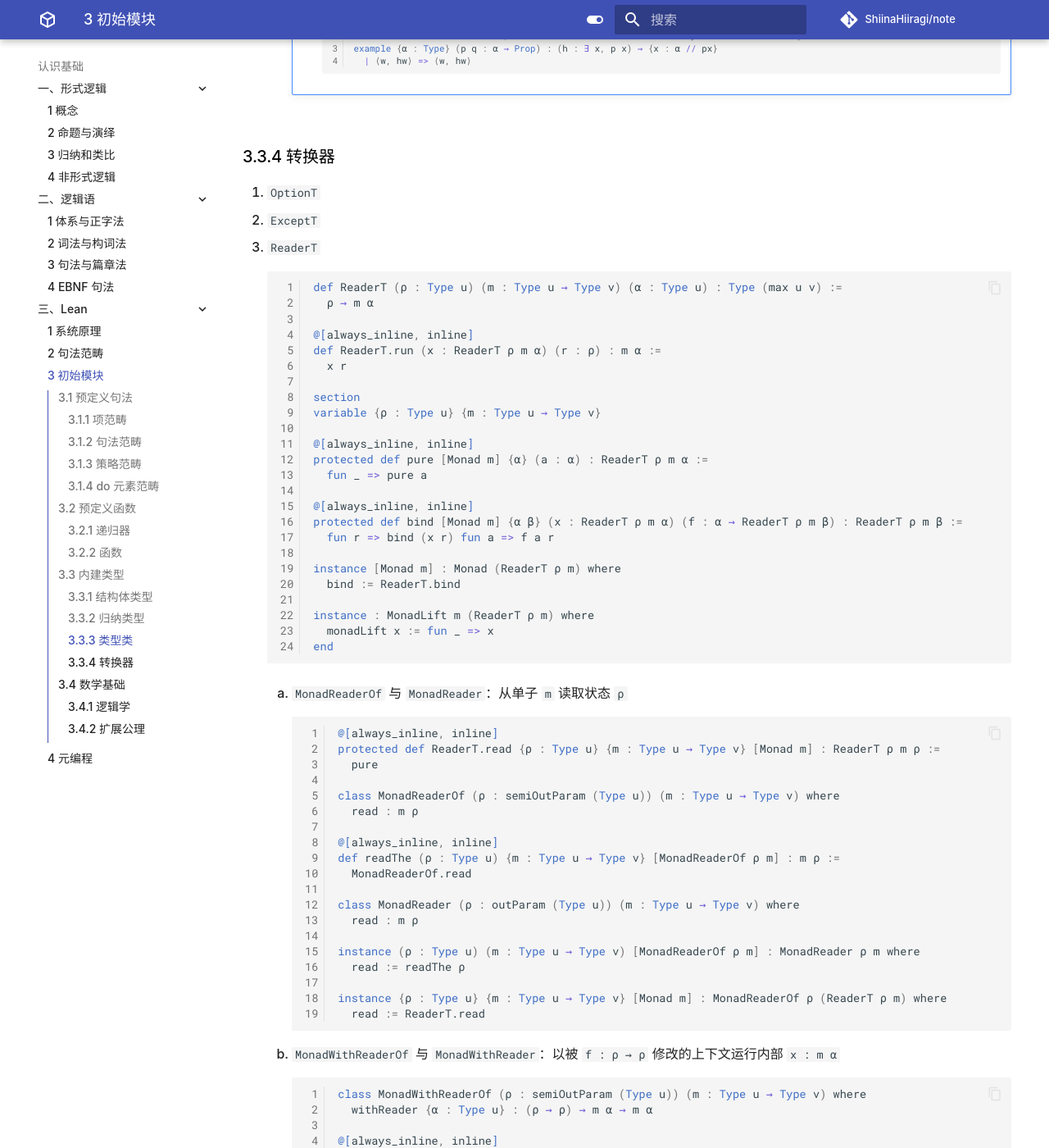
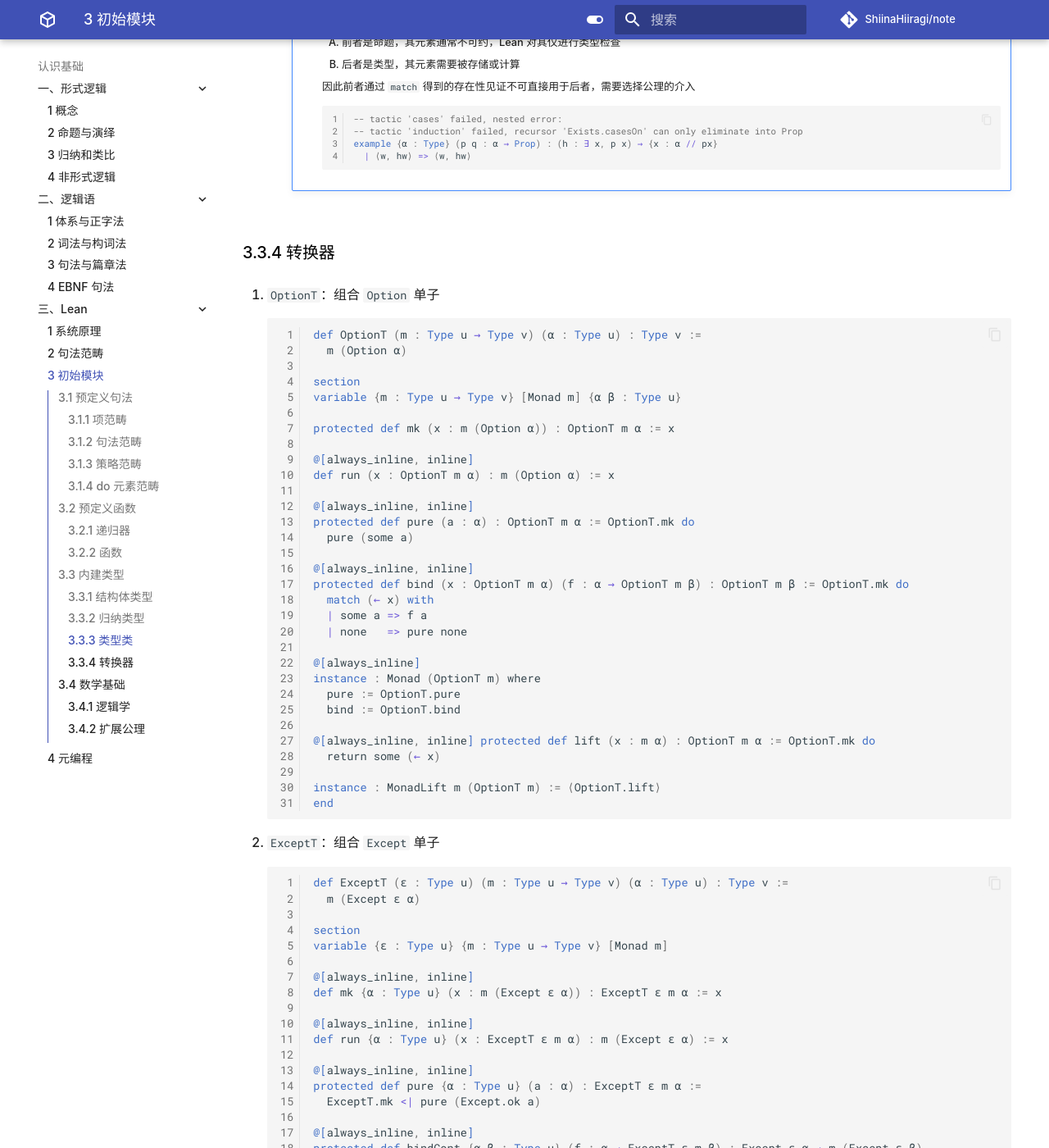
Before and after one commit to ShiinaHiiragi/note, an MkDocs documentation site: the page built from docs/cogn/lean/init.md, in a window 1280 px wide and 1400 px high, scrolled down 31037 px. Shown: the whole window at 82% size. Built offline with MkDocs 1.6.1 and Material for MkDocs 9.7.7, drawn with Linux system fonts in a browser that asks for light colours; comment, search, counter and statistics services are not loaded; some of the changed text lies outside the part shown.

Commit message:
eliminate todo

````diff
--- a/docs/cogn/lean/init.md
+++ b/docs/cogn/lean/init.md
@@ -365,8 +365,8 @@
         syntax discharger :=
           atomic(" (" patternIgnore(&"discharger" <|> &"disch")) " := " withoutPosition(tacticSeq) ")"
 
-        syntax simpPre   := "↓"
-        syntax simpPost  := "↑"
+        syntax simpPre := "↓"
+        syntax simpPost := "↑"
 
         syntax simpLemma := (simpPre <|> simpPost)? patternIgnore("← " <|> "<- ")? term
         syntax simpErase := "-" term:max
@@ -657,6 +657,13 @@
         def outParam (α : Sort u) : Sort u := α
         ```
 
+    3. `semiOutParam`：在类型类中标记半输出参数，此时类型类的实例需始终为该参数填充一个值
+
+        ```lean
+        @[reducible]
+        def semiOutParam (α : Sort u) : Sort u := α
+        ```
+
 ## 3.3 内建类型
 ### 3.3.1 结构体类型
 1. 数据类型
@@ -678,7 +685,7 @@
         @[pp_using_anonymous_constructor]
         structure Fin (n : Nat) where
           mk ::
-          val  : Nat
+          val : Nat
           isLt : LT.lt val n
 
         structure BitVec (w : Nat) where
@@ -838,7 +845,7 @@
 
         ```lean linenums="1"
         inductive Int : Type where
-          | ofNat   : Nat → Int
+          | ofNat : Nat → Int
           | negSucc : Nat → Int
         ```
 
@@ -945,12 +952,12 @@
         deriving Inhabited, BEq, Hashable, Repr
 
         inductive Level where
-          | zero   : Level
-          | succ   : Level → Level
-          | max    : Level → Level → Level
-          | imax   : Level → Level → Level
-          | param  : Name → Level
-          | mvar   : LMVarId → Level
+          | zero : Level
+          | succ : Level → Level
+          | max : Level → Level → Level
+          | imax : Level → Level → Level
+          | param : Name → Level
+          | mvar : LMVarId → Level
         with ...
 
         inductive BinderInfo where
@@ -1004,7 +1011,7 @@
     ```lean linenums="1"
     def IO.RealWorld : Type := Unit
     inductive EStateM.Result (ε σ α : Type u) where
-      | ok    : α → σ → Result ε σ α
+      | ok : α → σ → Result ε σ α
       | error : ε → σ → Result ε σ α
 
     def EStateM (ε σ α : Type u) := σ → Result ε σ α
@@ -1462,7 +1469,7 @@
 
         class Alternative (f : Type u → Type v) extends Applicative f : Type (max (u+1) v) where
           failure : {α : Type u} → f α
-          orElse  : {α : Type u} → f α → (Unit → f α) → f α
+          orElse : {α : Type u} → f α → (Unit → f α) → f α
         instance (f : Type u → Type v) (α : Type u) [Alternative f] : OrElse (f α) := ⟨Alternative.orElse⟩
         ```
 
@@ -1629,20 +1636,118 @@
                 ```
 
 ### 3.3.4 转换器
-1. `OptionT`
-2. `ExceptT`
-3. `ReaderT`
+1. `OptionT`：组合 `Option` 单子
+
+    ```lean linenums="1"
+    def OptionT (m : Type u → Type v) (α : Type u) : Type v :=
+      m (Option α)
+
+    section
+    variable {m : Type u → Type v} [Monad m] {α β : Type u}
+
+    protected def mk (x : m (Option α)) : OptionT m α := x
+
+    @[always_inline, inline]
+    def run (x : OptionT m α) : m (Option α) := x
+
+    @[always_inline, inline]
+    protected def pure (a : α) : OptionT m α := OptionT.mk do
+      pure (some a)
+
+    @[always_inline, inline]
+    protected def bind (x : OptionT m α) (f : α → OptionT m β) : OptionT m β := OptionT.mk do
+      match (← x) with
+      | some a => f a
+      | none   => pure none
+
+    @[always_inline]
+    instance : Monad (OptionT m) where
+      pure := OptionT.pure
+      bind := OptionT.bind
+
+    @[always_inline, inline] protected def lift (x : m α) : OptionT m α := OptionT.mk do
+      return some (← x)
+
+    instance : MonadLift m (OptionT m) := ⟨OptionT.lift⟩
+    end
+    ```
+
+2. `ExceptT`：组合 `Except` 单子
+
+    ```lean linenums="1"
+    def ExceptT (ε : Type u) (m : Type u → Type v) (α : Type u) : Type v :=
+      m (Except ε α)
+
+    section
+    variable {ε : Type u} {m : Type u → Type v} [Monad m]
+
+    @[always_inline, inline]
+    def mk {α : Type u} (x : m (Except ε α)) : ExceptT ε m α := x
+
+    @[always_inline, inline]
+    def run {α : Type u} (x : ExceptT ε m α) : m (Except ε α) := x
+
+    @[always_inline, inline]
+    protected def pure {α : Type u} (a : α) : ExceptT ε m α :=
+      ExceptT.mk <| pure (Except.ok a)
+
+    @[always_inline, inline]
+    protected def bindCont {α β : Type u} (f : α → ExceptT ε m β) : Except ε α → m (Except ε β)
+      | Except.ok a    => f a
+      | Except.error e => pure (Except.error e)
+
+    @[always_inline, inline]
+    protected def bind {α β : Type u} (ma : ExceptT ε m α) (f : α → ExceptT ε m β) : ExceptT ε m β :=
+      ExceptT.mk <| ma >>= ExceptT.bindCont f
+
+    @[always_inline, inline]
+    protected def lift {α : Type u} (t : m α) : ExceptT ε m α :=
+      ExceptT.mk <| Except.ok <$> t
+    @[always_inline]
+    instance : MonadLift (Except ε) (ExceptT ε m) := ⟨fun e => ExceptT.mk <| pure e⟩
+    instance : MonadLift m (ExceptT ε m) := ⟨ExceptT.lift⟩
+    end
+    ```
+
+    对应的类型类包括异常的抛出与处理
+
+    ```lean linenums="1"
+    @[always_inline, inline]
+    protected def tryCatch {α : Type u} (ma : ExceptT ε m α) (handle : ε → ExceptT ε m α) : ExceptT ε m α :=
+      ExceptT.mk <| ma >>= fun res => match res with
+      | Except.ok a    => pure (Except.ok a)
+      | Except.error e => (handle e)
+
+    class MonadExceptOf (ε : semiOutParam (Type u)) (m : Type v → Type w) where
+      throw {α : Type v} : ε → m α
+      tryCatch {α : Type v} (body : m α) (handler : ε → m α) : m α
+
+    @[always_inline]
+    instance (m : Type u → Type v) (ε : Type u) [Monad m] : MonadExceptOf ε (ExceptT ε m) where
+      throw e := ExceptT.mk <| pure (Except.error e)
+      tryCatch := ExceptT.tryCatch
+
+    class MonadExcept (ε : outParam (Type u)) (m : Type v → Type w) where
+      throw {α : Type v} : ε → m α
+      tryCatch {α : Type v} : m α → (ε → m α) → m α
+
+    instance (ε : outParam (Type u)) (m : Type v → Type w) [MonadExceptOf ε m] : MonadExcept ε m where
+      throw := throwThe ε
+      tryCatch := tryCatchThe ε
+    ```
+
+3. `ReaderT`：组合 `ρ` 类型的配置
 
     ```lean linenums="1"
     def ReaderT (ρ : Type u) (m : Type u → Type v) (α : Type u) : Type (max u v) :=
       ρ → m α
 
-    @[always_inline, inline]
-    def ReaderT.run (x : ReaderT ρ m α) (r : ρ) : m α :=
-      x r
-
     section
     variable {ρ : Type u} {m : Type u → Type v}
+
+    @[always_inline, inline]
+    def run (x : ReaderT ρ m α) (r : ρ) : m α :=
+      x r
 
     @[always_inline, inline]
     protected def pure [Monad m] {α} (a : α) : ReaderT ρ m α :=
@@ -1670,18 +1775,14 @@
         class MonadReaderOf (ρ : semiOutParam (Type u)) (m : Type u → Type v) where
           read : m ρ
 
-        @[always_inline, inline]
-        def readThe (ρ : Type u) {m : Type u → Type v} [MonadReaderOf ρ m] : m ρ :=
-          MonadReaderOf.read
+        instance {ρ : Type u} {m : Type u → Type v} [Monad m] : MonadReaderOf ρ (ReaderT ρ m) where
+          read := ReaderT.read
 
         class MonadReader (ρ : outParam (Type u)) (m : Type u → Type v) where
           read : m ρ
 
         instance (ρ : Type u) (m : Type u → Type v) [MonadReaderOf ρ m] : MonadReader ρ m where
           read := readThe ρ
-
-        instance {ρ : Type u} {m : Type u → Type v} [Monad m] : MonadReaderOf ρ (ReaderT ρ m) where
-          read := ReaderT.read
         ```
 
     2. `MonadWithReaderOf` 与 `MonadWithReader`：以被 `f : ρ → ρ` 修改的上下文运行内部 `x : m α`
@@ -1690,33 +1791,96 @@
         class MonadWithReaderOf (ρ : semiOutParam (Type u)) (m : Type u → Type v) where
           withReader {α : Type u} : (ρ → ρ) → m α → m α
 
-        @[always_inline, inline]
-        def withTheReader
-          (ρ : Type u)
-          {m : Type u → Type v}
-          [MonadWithReaderOf ρ m]
-          {α : Type u}
-          (f : ρ → ρ)
-          (x : m α)
-          : m α :=
-          MonadWithReaderOf.withReader f x
+        instance {ρ : Type u} {m : Type u → Type v} : MonadWithReaderOf ρ (ReaderT ρ m) where
+          withReader f x := fun ctx => x (f ctx)
+
+        instance (ρ : Type u) (m : Type u → Type v) [MonadWithReaderOf ρ m] : MonadWithReader ρ m where
+          withReader := withTheReader ρ
 
         class MonadWithReader (ρ : outParam (Type u)) (m : Type u → Type v) where
           withReader {α : Type u} : (ρ → ρ) → m α → m α
-
-        instance (ρ : Type u) (m : Type u → Type v) [MonadWithReaderOf ρ m] : MonadWithReader ρ m where
-          withReader := withTheReader ρ
-
-        instance {ρ : Type u} {m : Type u → Type v} : MonadWithReaderOf ρ (ReaderT ρ m) where
-          withReader f x := fun ctx => x (f ctx)
-        ```
-
-1. `StateT`
+        ```
+
+4. `StateT`：组合 `σ` 类型的状态
+
+    ```lean linenums="1"
+    def StateT (σ : Type u) (m : Type u → Type v) (α : Type u) : Type (max u v) :=
+      σ → m (α × σ)
+
+    section
+    variable {σ : Type u} {m : Type u → Type v}
+    variable [Monad m] {α β : Type u}
+
+    @[always_inline, inline]
+    def run (x : StateT σ m α) (s : σ) : m (α × σ) := x s
+    @[always_inline, inline]
+    def run' [Functor m] (x : StateT σ m α) (s : σ) : m α := (·.1) <$> x s
+
+    @[always_inline, inline]
+    protected def pure (a : α) : StateT σ m α :=
+      fun s => pure (a, s)
+
+    @[always_inline, inline]
+    protected def bind (x : StateT σ m α) (f : α → StateT σ m β) : StateT σ m β :=
+      fun s => do let (a, s) ← x s; f a s
+
+    @[always_inline, inline]
+    protected def map (f : α → β) (x : StateT σ m α) : StateT σ m β :=
+      fun s => do let (a, s) ← x s; pure (f a, s)
+
+    @[always_inline]
+    instance : Monad (StateT σ m) where
+      pure := StateT.pure
+      bind := StateT.bind
+      map := StateT.map
+
+    @[always_inline, inline]
+    protected def lift {α : Type u} (t : m α) : StateT σ m α :=
+      fun s => do let a ← t; pure (a, s)
+    instance : MonadLift m (StateT σ m) := ⟨StateT.lift⟩
+    end
+    ```
+
+    对应的类型类包括状态的读写
+
+    ```lean linenums="1"
+    @[always_inline, inline]
+    protected def get : StateT σ m σ :=
+      fun s => pure (s, s)
+
+    @[always_inline, inline]
+    protected def set : σ → StateT σ m PUnit :=
+      fun s' _ => pure (⟨⟩, s')
+
+    @[always_inline, inline]
+    protected def modifyGet (f : σ → α × σ) : StateT σ m α :=
+      fun s => pure (f s)
+
+    class MonadStateOf (σ : semiOutParam (Type u)) (m : Type u → Type v) where
+      get : m σ
+      set : σ → m PUnit
+      modifyGet {α : Type u} : (σ → Prod α σ) → m α
+
+    instance [Monad m] : MonadStateOf σ (StateT σ m) where
+      get := StateT.get
+      set := StateT.set
+      modifyGet := StateT.modifyGet
+
+    class MonadState (σ : outParam (Type u)) (m : Type u → Type v) where
+      get : m σ
+      set : σ → m PUnit
+      modifyGet {α : Type u} : (σ → Prod α σ) → m α
+
+    instance (σ : Type u) (m : Type u → Type v) [MonadStateOf σ m] : MonadState σ m where
+      set := MonadStateOf.set
+      get := getThe σ
+      modifyGet f := MonadStateOf.modifyGet f
+    ```
 
     !!! note "单子转换器的规约"
-        1. 以单子为参数定义或数据类型 `T`：形如 `... → (Type u → Type v) → Type u → Type v`
-        2. `T m` 也是单子：其实例依赖于单子 `m` 实例
-        3. 单子提升 `MonadLift` 的实例：使得任意单子 `m` 的操作可被转换为 `T m` 的操作
+        1. 单子参数类型 `T`：形如 `... → (Type u → Type v) → Type u → Type v`
+        2. `T m` 是单子：其实例依赖于单子 `m` 实例
+        3. 单子提升 `MonadLift` 实例：使任意单子 `m` 的操作可被转换为外层 `T m` 的操作
 
             ```lean linenums="1"
             class MonadLift (m : semiOutParam (Type u → Type v)) (n : Type u → Type w) where
@@ -1916,8 +2080,8 @@
 
         ```lean linenums="1"
         structure Equivalence {α : Sort u} (r : α → α → Prop) : Prop where
-          refl  : ∀ x, r x x
-          symm  : ∀ {x y}, r x y → r y x
+          refl : ∀ x, r x x
+          symm : ∀ {x y}, r x y → r y x
           trans : ∀ {x y z}, r x y → r y z → r x z
 
         class Setoid (α : Sort u) where
@@ -1949,7 +2113,7 @@
 
         class WellFoundedRelation (α : Sort u) where
           rel : α → α → Prop
-          wf  : WellFounded rel
+          wf : WellFounded rel
 
         noncomputable def fix (hwf : WellFounded r) (F : ∀ x, (∀ y, r y x → C y) → C x) (x : α) : C x :=
           fixF F x (apply hwf x)
````
Also changed, not shown: docs/cogn/lean/cat.md (+2 -2 lines).
